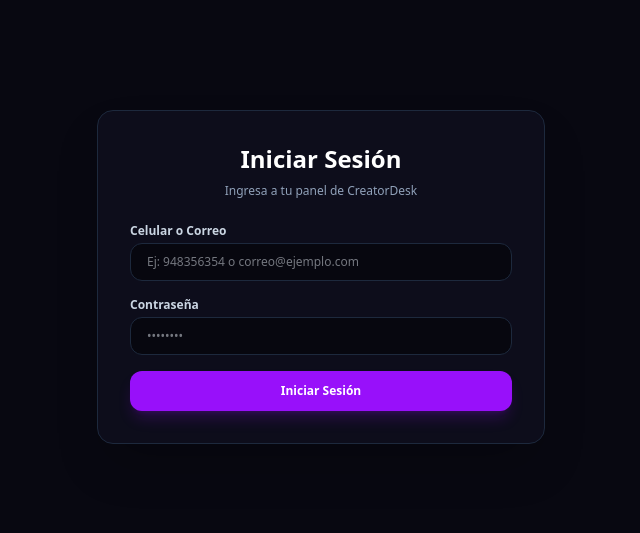
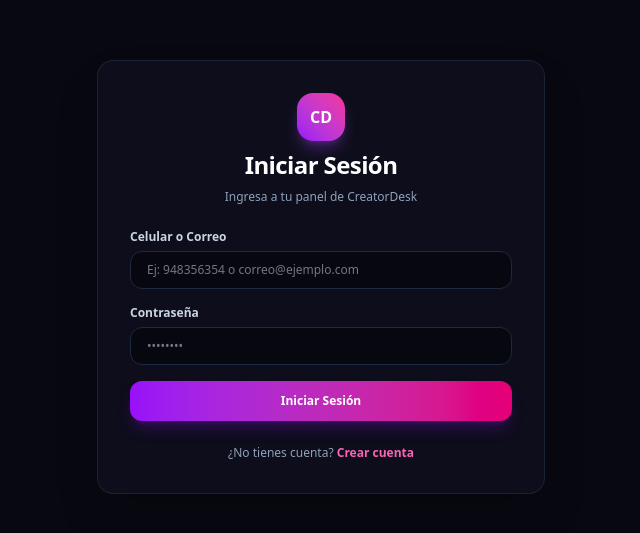
Before and after one commit to diparraguirre-oss/creatordesk, a Next.js app: page /login in a window 1280 px wide. Shown: the part 123-656 px from the top of the page, without its empty margins (319-959 px from the left). Built offline with nearby package versions, Linux system fonts and the light colour scheme.

Commit message:
style: restaurar diseño visual completo y enlace de signup en login

```diff
--- a/src/app/login/page.tsx
+++ b/src/app/login/page.tsx
@@ -3,13 +3,6 @@
 export const dynamic = 'force-dynamic';
 
 import { useState } from 'react';
-import { createClient } from '@supabase/supabase-js';
-
-function getSupabaseClient() {
-  const url = process.env.NEXT_PUBLIC_SUPABASE_URL || 'https://placeholder.supabase.co';
-  const key = process.env.NEXT_PUBLIC_SUPABASE_ANON_KEY || 'placeholder-key';
-  return createClient(url, key);
-}
 
 export default function LoginPage() {
   const [identifier, setIdentifier] = useState('');
@@ -23,11 +16,16 @@ export default function LoginPage() {
     setErrorMsg('');
 
     try {
-      const supabase = getSupabaseClient();
       const cleanInput = identifier.trim();
       const isEmail = cleanInput.includes('@');
       const cleanPhone = cleanInput.replace(/\D/g, '');
       const emailToAuth = isEmail ? cleanInput : `phone_${cleanPhone}@creatordesk.app`;
+
+      const supabaseUrl = process.env.NEXT_PUBLIC_SUPABASE_URL || 'https://placeholder.supabase.co';
+      const supabaseKey = process.env.NEXT_PUBLIC_SUPABASE_ANON_KEY || 'placeholder-key';
+
+      const { createClient } = await import('@supabase/supabase-js');
+      const supabase = createClient(supabaseUrl, supabaseKey);
 
       const { error } = await supabase.auth.signInWithPassword({
         email: emailToAuth,
@@ -48,9 +46,12 @@ export default function LoginPage() {
 
   return (
     <div className="min-h-screen bg-[#080811] flex items-center justify-center p-4">
-      <div className="w-full max-w-md bg-[#0d0d1b] border border-slate-800 p-8 rounded-2xl shadow-2xl space-y-6">
+      <div className="w-full max-w-md bg-[#0d0d1b] border border-slate-800/80 p-8 rounded-2xl shadow-2xl space-y-6 backdrop-blur-xl">
         <div className="text-center space-y-2">
-          <h1 className="text-2xl font-bold text-white">Iniciar Sesión</h1>
+          <div className="w-12 h-12 bg-gradient-to-tr from-purple-600 to-pink-500 rounded-2xl mx-auto flex items-center justify-center font-black text-white text-base shadow-lg shadow-purple-500/30">
+            CD
+          </div>
+          <h1 className="text-2xl font-bold text-white tracking-tight">Iniciar Sesión</h1>
           <p className="text-xs text-slate-400">Ingresa a tu panel de CreatorDesk</p>
         </div>
 
@@ -62,37 +63,44 @@ export default function LoginPage() {
 
         <form onSubmit={handleLogin} className="space-y-4">
           <div>
-            <label className="block text-xs font-semibold text-slate-300 mb-1">Celular o Correo</label>
+            <label className="block text-xs font-semibold text-slate-300 mb-1.5">Celular o Correo</label>
             <input
               type="text"
               required
               placeholder="Ej: 948356354 o correo@ejemplo.com"
               value={identifier}
               onChange={(e) => setIdentifier(e.target.value)}
-              className="w-full px-4 py-2.5 bg-[#07070f] border border-slate-800 rounded-xl text-xs text-slate-200 focus:outline-none focus:border-purple-500"
+              className="w-full px-4 py-2.5 bg-[#07070f] border border-slate-800 rounded-xl text-xs text-slate-200 focus:outline-none focus:border-purple-500 transition"
             />
           </div>
 
           <div>
-            <label className="block text-xs font-semibold text-slate-300 mb-1">Contraseña</label>
+            <label className="block text-xs font-semibold text-slate-300 mb-1.5">Contraseña</label>
             <input
               type="password"
               required
               placeholder="••••••••"
               value={password}
               onChange={(e) => setPassword(e.target.value)}
-              className="w-full px-4 py-2.5 bg-[#07070f] border border-slate-800 rounded-xl text-xs text-slate-200 focus:outline-none focus:border-purple-500"
+              className="w-full px-4 py-2.5 bg-[#07070f] border border-slate-800 rounded-xl text-xs text-slate-200 focus:outline-none focus:border-purple-500 transition"
             />
           </div>
 
           <button
             type="submit"
             disabled={loading}
-            className="w-full py-3 bg-purple-600 hover:bg-purple-500 text-white font-bold text-xs rounded-xl transition shadow-lg shadow-purple-600/20 disabled:opacity-50"
+            className="w-full py-3 bg-gradient-to-r from-purple-600 to-pink-600 hover:from-purple-500 hover:to-pink-500 text-white font-bold text-xs rounded-xl transition shadow-lg shadow-purple-600/25 disabled:opacity-50"
           >
             {loading ? 'Ingresando...' : 'Iniciar Sesión'}
           </button>
         </form>
+
+        <p className="text-center text-xs text-slate-400">
+          ¿No tienes cuenta?{' '}
+          <a href="/signup" className="text-pink-400 font-semibold hover:underline">
+            Crear cuenta
+          </a>
+        </p>
       </div>
     </div>
   );
```
